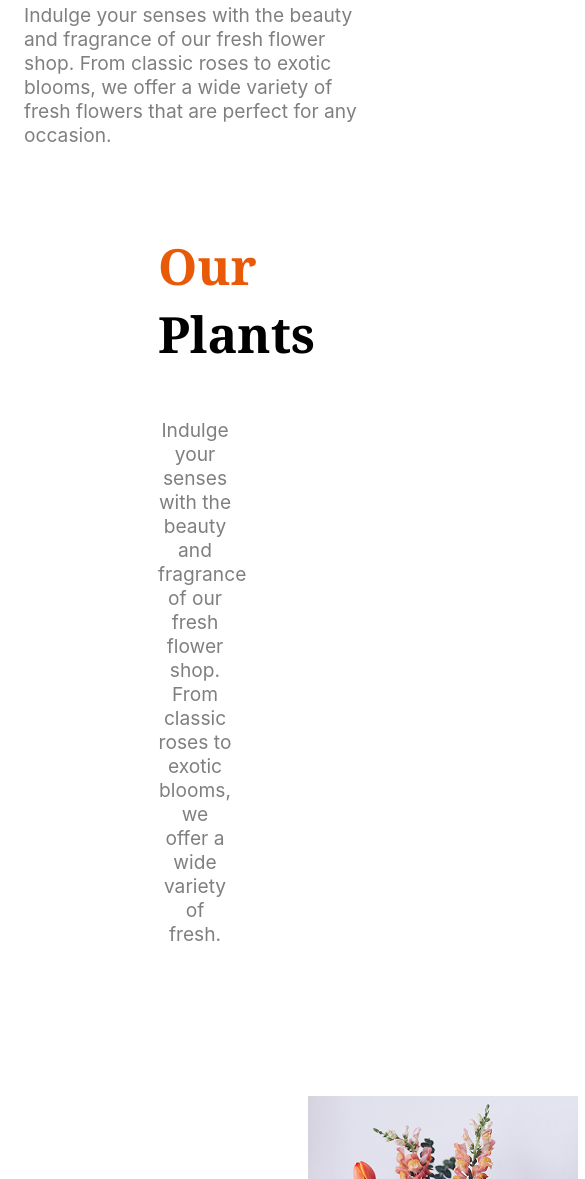
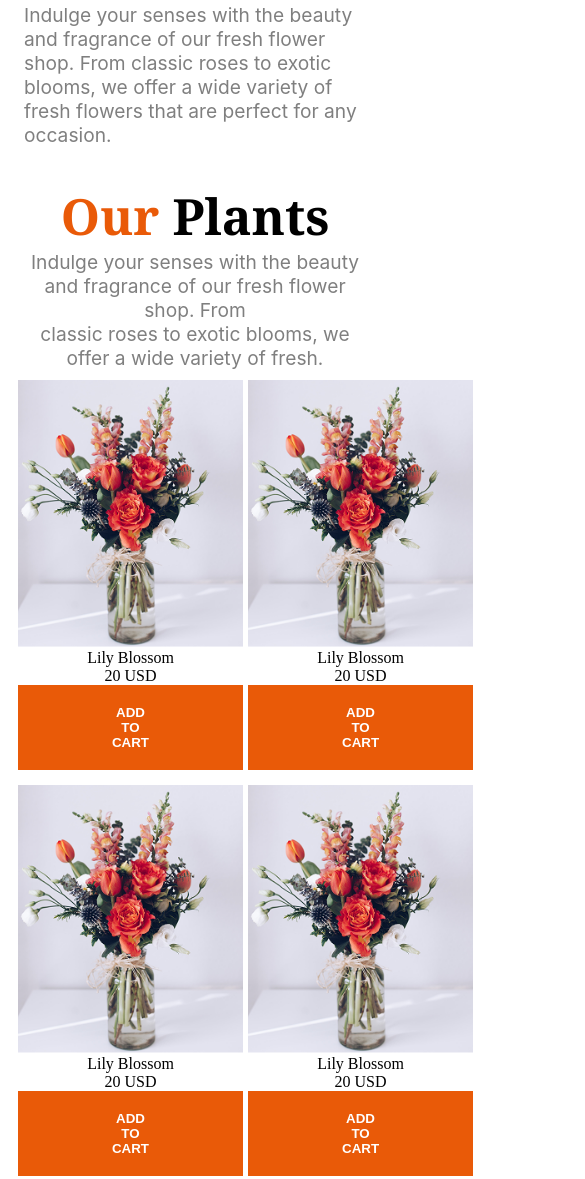
Before and after one commit to bmrifat/Second-Assignment, a plain HTML site: page index.htm in a window 390 px wide. Shown: the part 706-1885 px from the top of the page, 585 px wide, since content can reach past the window. Drawn offline with Linux system fonts and the light colour scheme.

Commit message:
er beshi r parlam na

```diff
--- a/index.htm
+++ b/index.htm
@@ -32,9 +32,11 @@
             <p class="Plants-discription text-center inter color-50p ">Indulge your senses with the beauty and fragrance of our fresh flower shop. From <br> classic roses to exotic blooms, we offer a wide variety of fresh.</p>
            </div>
            <div>
-            <div class="product-grid display-flex ">
+            <div class="product-grid ">
                 <div class="product-card">
-                    <img src="assets/sample-flower-image.png" alt="Lily Blossom">
+                    <div class="produt-img">
+                    <img src="assets/sample-flower-image.png"
+                    alt="Lily Blossom"> </div>
                     <div class="product-info">
                         <div class="product-name">Lily Blossom</div>
                         <div class="product-price">20 USD</div>
--- a/styels/styel.css
+++ b/styels/styel.css
@@ -97,7 +97,6 @@
 }
 main {
   max-width: 1440px;
- max-width: calc(100% - 300px); /* 150px gap left+right */
   margin: 0 auto;
 }
 
@@ -105,12 +104,24 @@ main {
 .product-grid {
   display:grid;
   grid-template-columns: repeat(4,1fr);
-  gap: 20px;
-  margin:150px;
+  margin: 0 auto;
+  padding:5px;
+  /* max-width: 100%; */
+  /* box-sizing: border-box; */
+  /* gap: 20px; */
+  /* 150pxmargin;: */
+}
+.product-img img {
+height: 100%;
+width: 100%;
+display: block;
 }
 .product-card{
-  justify-items: center;
+ justify-items: center;
  text-align: center;
+ margin: 5px;
+ width: 100%;
+ max-width: 100%;
 }
 .Plants-title{
   font-weight: 700;
@@ -226,6 +237,9 @@ main {
     border-radius: 5px 0 0 5px;
     font-size: 16px;
 }
+html ,body{
+  max-width: 100%;
+}
 /* All about Fotter */
 .footer {
   justify-content: space-between;
@@ -258,16 +272,14 @@ main {
   width: 30px;
   height: 30px;
 }
+
 /* responsive media query */
 @media screen and (max-width: 430px) {
-  .banner .product-grid .Our-Plants .flower-section .latest-deals .subscribe .footer{
+  .banner {
     flex-direction: column;
   }
   .desktop-only{
     display: none;
-  }
-  .navbar ul li {
-
   }
   .banner{
     flex-direction: column;
@@ -281,8 +293,41 @@ main {
     height: auto;
     order: -1;
   }
-  .product-grid{
-   grid-template-columns: repeat(2,1fr);
+
+  .Our-Plants {
+    width: 100%;
+    margin: 0 auto;
+    /* padding: 5px 5px;   */
+    box-sizing: border-box;
+  }
+
+  .product-grid {
+    display: grid;
+    grid-template-columns: repeat(2, 1fr);
+    gap: 5px;
+    width: 100%;
+    max-width: 100%;
+    margin: 0 auto;
+    box-sizing: border-box;
+  }
+
+  .product-card {
+    width: 100%;
+    max-width: 100%;
+  }
+
+  .product-card img {
+    width: 100%;
+    height: auto;
+    display: block;
+  }
+
+
+  .Plants-title,
+  .Plants-discription {
+    text-align: center;
+    margin: 0 auto;
+    padding: 0 10px;
   }
   .flower-section{
   display: grid;
@@ -292,4 +337,13 @@ main {
     display: grid;
     grid-template-columns: repeat(1,1fr);
   }
+.flower-image{
+  max-width: 100%;
+  height: auto;
+  margin: 0 auto;
+  overflow-x: hidden;
+}
+.footer{
+  flex-direction: column;
+}
     }
```
